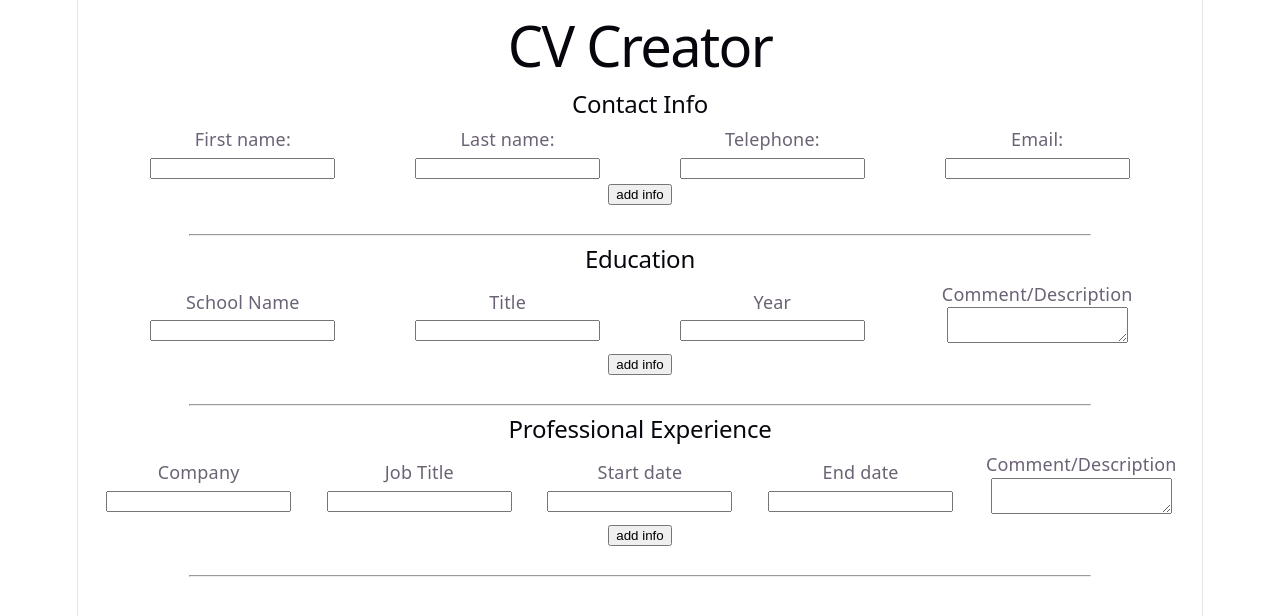
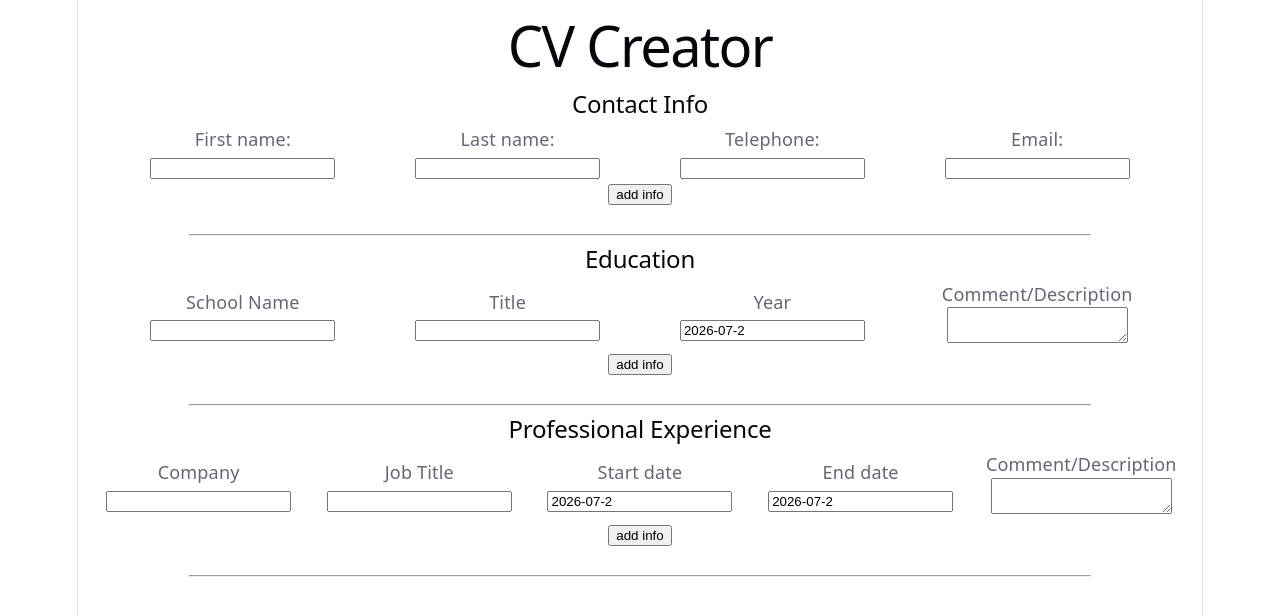
Before and after one commit to jenarofv/react-cv-app, a React (Vite) app: page / in a window 1280 px wide. Shown: the top 616 px of the page. Built offline with nearby package versions, Linux system fonts and the light colour scheme.

Commit message:
build getToday function and handleExperienceUpdate skleton

```diff
--- a/src/App.jsx
+++ b/src/App.jsx
@@ -4,22 +4,50 @@ import { ContactInfo } from "./components/contactInfo.jsx";
 import { Education } from "./components/education.jsx";
 import { ProfessionalExperience } from "./components/experience.jsx";
 
+function getToday() {
+  const now = new Date();
+  const year = now.getFullYear();
+  const monthNumber = now.getMonth() + 1;
+  const monthString = monthNumber < 10 ? `0${monthNumber}` : `${monthNumber}`;
+  const date = now.getDate();
+  const dateString = `${year}-${monthString}-${date}`;
+  return dateString;
+}
+
 function App() {
+  const today = getToday();
   const [firstName, setFirstName] = useState("");
   const [lastName, setLastName] = useState("");
   const [telephoneNumber, setTelephoneNumber] = useState("");
   const [emailAddress, setEmailAddress] = useState("");
   const [schoolName, setSchoolName] = useState("");
   const [studyTitle, setStudyTitle] = useState("");
-  const [studyYear, setStudyYear] = useState("");
+  const [studyYear, setStudyYear] = useState(today);
   const [studyDescription, setStudyDescription] = useState("");
-  const [jobTitle, setjobTitle] = useState("");
-  const [companyName, setcompanyName] = useState("");
-  const [startDate, setstartDate] = useState("");
-  const [endDate, setendDate] = useState("");
-  const [jobDescription, setjobDescription] = useState("");
+  const [jobTitle, setJobTitle] = useState("");
+  const [companyName, setCompanyName] = useState("");
+  const [startDate, setStartDate] = useState(today);
+  const [endDate, setEndDate] = useState(today);
+  const [jobDescription, setJobDescription] = useState("");
+  console.log(today);
 
-  function handleExperienceUpdate(event) {}
+  function handleExperienceUpdate(event) {
+    const target = event.target;
+    const id = target.id;
+    const value = target.value;
+    switch (id) {
+      case "companyName":
+        break;
+      case "jobTitle":
+        break;
+      case "startDate":
+        break;
+      case "endDate":
+        break;
+      case "jobDescription":
+        break;
+    }
+  }
 
   function handleEducationUpdate(event) {}
 
```
